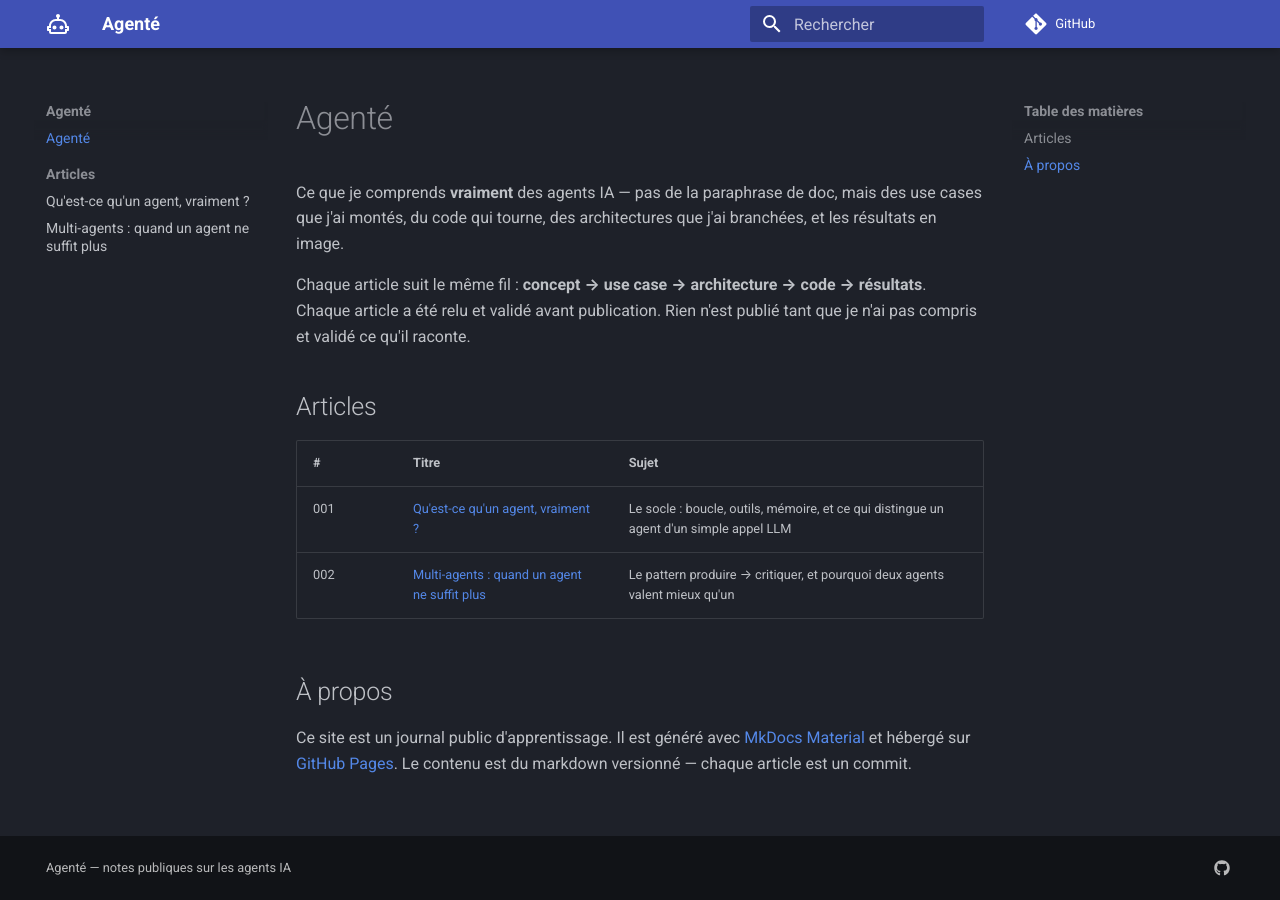
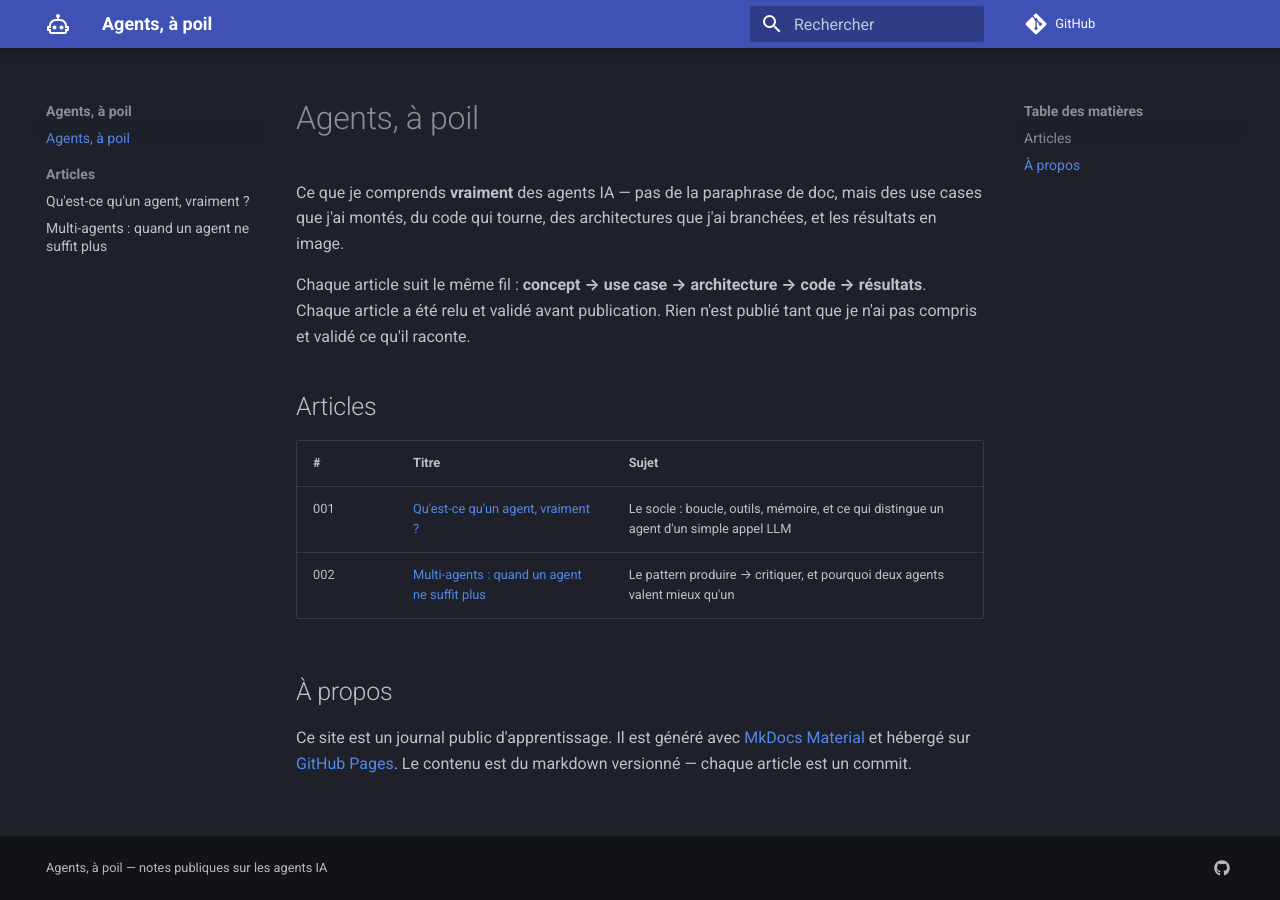
Before and after one commit to cedzer0/agente, an MkDocs documentation site: the page built from docs/index.md, in a window 1280 px wide. Built offline with MkDocs 1.6.1 and Material for MkDocs 9.7.7, drawn with Linux system fonts in a browser that asks for light colours; comment, search, counter and statistics services are not loaded.

Commit message:
rename Agenté → Agents, à poil

```diff
--- a/README.md
+++ b/README.md
@@ -1,10 +1,10 @@
-# Agenté
+# Agents, à poil
 
 Je fabrique des agents IA, je les regarde se casser la figure, et je note ce que j'apprends.
 
 ## Ce que c'est
 
-Agenté est un blog où je consolide ce que je découvre en jouant avec les agents IA : les features d'Hermes, les outils, les montages multi-agents. Chaque article part d'une question simple (« qu'est-ce qu'un agent ? ») et finit avec du code qui tourne, pas avec une opinion. Tout ce qui est publié a été relu et validé avant de sortir.
+« Agents, à poil » est un blog où je consolide ce que je découvre en jouant avec les agents IA : les features d'Hermes, les outils, les montages multi-agents. Chaque article part d'une question simple (« qu'est-ce qu'un agent ? ») et finit avec du code qui tourne, pas avec une opinion. Tout ce qui est publié a été relu et validé avant de sortir.
 
 ## Comment c'est construit
 
--- a/docs/index.md
+++ b/docs/index.md
@@ -1,4 +1,4 @@
-# Agenté
+# Agents, à poil
 
 Ce que je comprends **vraiment** des agents IA — pas de la paraphrase de doc, mais des
 use cases que j'ai montés, du code qui tourne, des architectures que j'ai branchées, et
--- a/mkdocs.yml
+++ b/mkdocs.yml
@@ -1,4 +1,4 @@
-site_name: Agenté
+site_name: Agents, à poil
 site_description: Ce que je comprends vraiment des agents IA — use cases, architecture, code, résultats.
 site_url: https://cedzer0.github.io/agente/
 repo_url: https://github.com/cedzer0/agente
@@ -51,4 +51,4 @@ extra:
     - icon: fontawesome/brands/github
       link: https://github.com/cedzer0
 
-copyright: "Agenté — notes publiques sur les agents IA"
+copyright: "Agents, à poil — notes publiques sur les agents IA"
```
